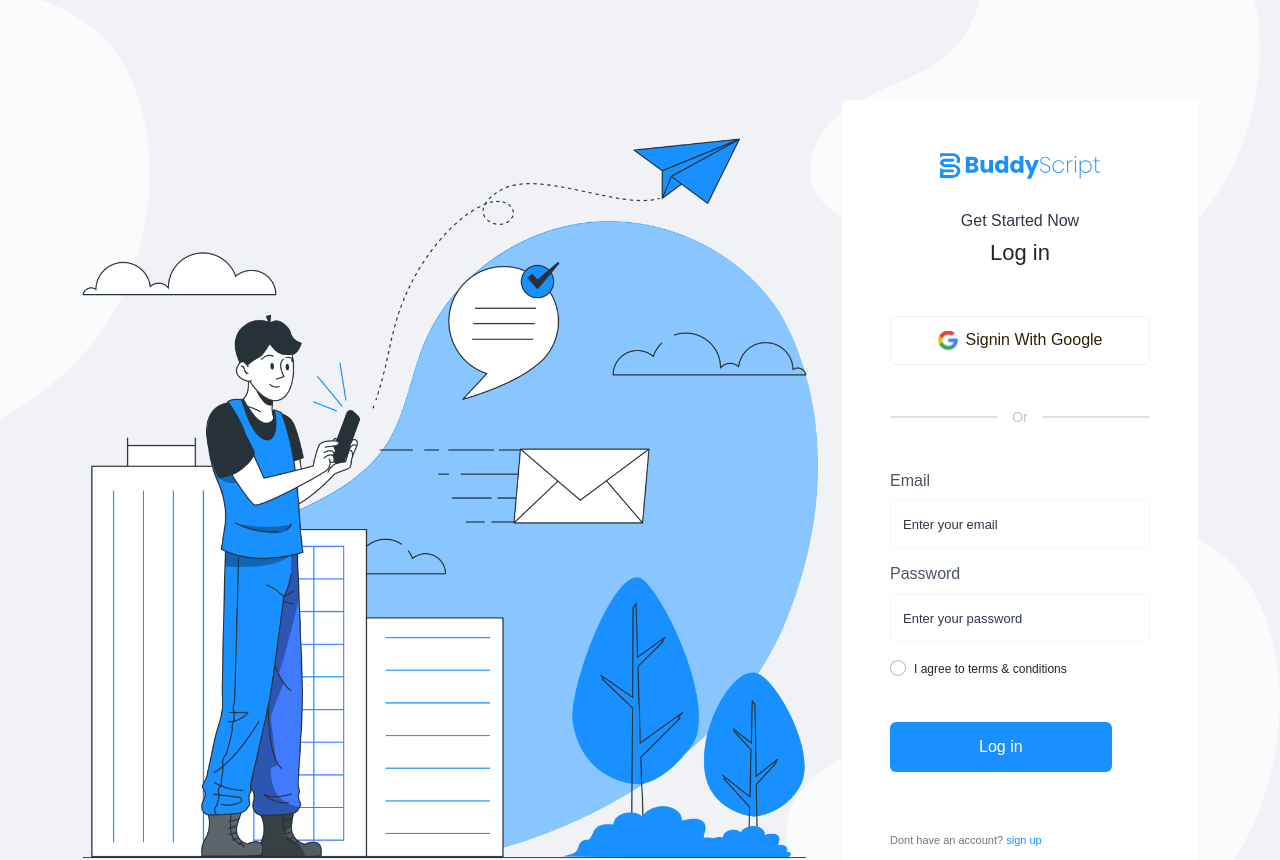
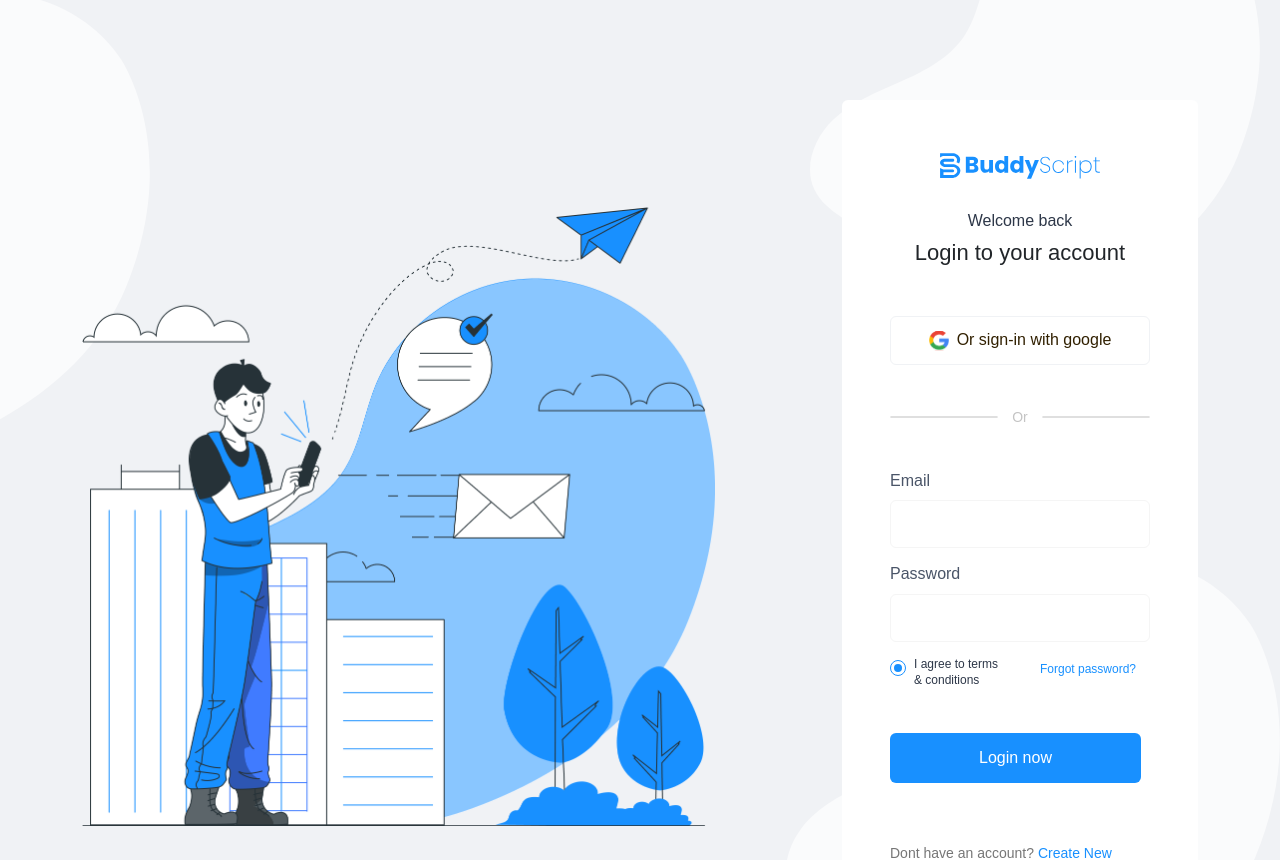
Before and after one commit to Mehedi-CoU-12/Social-Media-App, a Next.js app in the folder frontend/: page /login in a window 1280 px wide. Shown: the top 860 px of the page. Built offline with nearby package versions, Linux system fonts and the light colour scheme; no server answers.

Commit message:
feat: Update RegisterPage for login functionality; remove agreement check and adjust class names for consistency

```diff
--- a/frontend/app/(locale)/login/page.tsx
+++ b/frontend/app/(locale)/login/page.tsx
@@ -31,7 +31,7 @@ export default function RegisterPage() {
     const handleSubmit = (e: React.FormEvent) => {
         e.preventDefault()
 
-        if (!email || !password || !agree) {
+        if (!email || !password) {
             toast.error('Please fill all fields & agree to terms')
             return
         }
@@ -40,7 +40,7 @@ export default function RegisterPage() {
     }
 
     return (
-        <section className="_social_registration_wrapper _layout_main_wrapper">
+        <section className="_social_login_wrapper _layout_main_wrapper">
             <div className="_shape_one">
                 <img src="/images/shape1.svg" alt="" className="_shape_img" />
                 <img
@@ -65,77 +65,63 @@ export default function RegisterPage() {
                     className="_dark_shape _dark_shape_opacity"
                 />
             </div>
-
-            <div className="_social_registration_wrap">
+            <div className="_social_login_wrap">
                 <div className="container">
                     <div className="row align-items-center">
                         <div className="col-xl-8 col-lg-8 col-md-12 col-sm-12">
-                            <div className="_social_registration_right">
-                                <div className="_social_registration_right_image">
+                            <div className="_social_login_left">
+                                <div className="_social_login_left_image">
                                     <img
                                         src="/images/login.png"
-                                        alt="Registration"
-                                    />
-                                </div>
-                                <div className="_social_registration_right_image_dark">
-                                    <img
-                                        src="/images/login.png"
-                                        alt="Registration"
+                                        alt="Image"
+                                        className="_left_img"
                                     />
                                 </div>
                             </div>
                         </div>
-
                         <div className="col-xl-4 col-lg-4 col-md-12 col-sm-12">
-                            <div className="_social_registration_content">
-                                <div className="_social_registration_right_logo _mar_b28">
+                            <div className="_social_login_content">
+                                <div className="_social_login_left_logo _mar_b28">
                                     <img
                                         src="/images/logo.svg"
-                                        alt="Logo"
-                                        className="_right_logo"
+                                        alt="Image"
+                                        className="_left_logo"
                                     />
                                 </div>
-
-                                <p className="_social_registration_content_para _mar_b8">
-                                    Get Started Now
+                                <p className="_social_login_content_para _mar_b8">
+                                    Welcome back
                                 </p>
-                                <h4 className="_social_registration_content_title _titl4 _mar_b50">
-                                    Log in
+                                <h4 className="_social_login_content_title _titl4 _mar_b50">
+                                    Login to your account
                                 </h4>
-
                                 <button
                                     type="button"
-                                    className="_social_registration_content_btn _mar_b40"
-                                    aria-label="Register with Google"
+                                    className="_social_login_content_btn _mar_b40"
                                 >
                                     <img
                                         src="/images/google.svg"
-                                        alt="Google"
+                                        alt="Image"
                                         className="_google_img"
-                                    />
-                                    <span>Signin With Google</span>
+                                    />{' '}
+                                    <span>Or sign-in with google</span>
                                 </button>
-
-                                <div className="_social_registration_content_bottom_txt _mar_b40">
+                                <div className="_social_login_content_bottom_txt _mar_b40">
+                                    {' '}
                                     <span>Or</span>
                                 </div>
-
-                                <form className="_social_registration_form">
+                                <form
+                                    className="_social_login_form"
+                                    onSubmit={handleSubmit}
+                                >
                                     <div className="row">
                                         <div className="col-xl-12 col-lg-12 col-md-12 col-sm-12">
-                                            <div className="_social_registration_form_input _mar_b14">
-                                                <label
-                                                    className="_social_registration_label _mar_b8"
-                                                    htmlFor="email"
-                                                >
+                                            <div className="_social_login_form_input _mar_b14">
+                                                <label className="_social_login_label _mar_b8">
                                                     Email
                                                 </label>
                                                 <input
-                                                    id="email"
                                                     type="email"
-                                                    className="form-control _social_registration_input"
-                                                    placeholder="Enter your email"
-                                                    required
+                                                    className="form-control _social_login_input"
                                                     value={email}
                                                     onChange={(e) =>
                                                         setField(
@@ -143,23 +129,18 @@ export default function RegisterPage() {
                                                             e.target.value
                                                         )
                                                     }
+                                                    required
                                                 />
                                             </div>
                                         </div>
                                         <div className="col-xl-12 col-lg-12 col-md-12 col-sm-12">
-                                            <div className="_social_registration_form_input _mar_b14">
-                                                <label
-                                                    className="_social_registration_label _mar_b8"
-                                                    htmlFor="password"
-                                                >
+                                            <div className="_social_login_form_input _mar_b14">
+                                                <label className="_social_login_label _mar_b8">
                                                     Password
                                                 </label>
                                                 <input
-                                                    id="password"
                                                     type="password"
-                                                    className="form-control _social_registration_input"
-                                                    placeholder="Enter your password"
-                                                    required
+                                                    className="form-control _social_login_input"
                                                     value={password}
                                                     onChange={(e) =>
                                                         setField(
@@ -167,56 +148,62 @@ export default function RegisterPage() {
                                                             e.target.value
                                                         )
                                                     }
+                                                    required
                                                 />
                                             </div>
                                         </div>
                                     </div>
-
                                     <div className="row">
-                                        <div className="col-lg-12 col-xl-12 col-md-12 col-sm-12">
-                                            <div className="form-check _social_registration_form_check">
+                                        <div className="col-lg-6 col-xl-6 col-md-6 col-sm-12">
+                                            <div className="form-check _social_login_form_check">
                                                 <input
-                                                    className="form-check-input _social_registration_form_check_input"
+                                                    className="form-check-input _social_login_form_check_input"
                                                     type="radio"
-                                                    name="terms"
-                                                    id="terms"
-                                                    onChange={() =>
-                                                        setField('agree', true)
-                                                    }
+                                                    name="flexRadioDefault"
+                                                    id="flexRadioDefault2"
+                                                    defaultChecked
                                                 />
                                                 <label
-                                                    className="form-check-label _social_registration_form_check_label"
-                                                    htmlFor="terms"
+                                                    className="form-check-label _social_login_form_check_label"
+                                                    htmlFor="flexRadioDefault2"
                                                 >
                                                     I agree to terms &
                                                     conditions
                                                 </label>
                                             </div>
                                         </div>
+                                        <div className="col-lg-6 col-xl-6 col-md-6 col-sm-12">
+                                            <div className="_social_login_form_left">
+                                                <p className="_social_login_form_left_para">
+                                                    Forgot password?
+                                                </p>
+                                            </div>
+                                        </div>
                                     </div>
-
                                     <div className="row">
                                         <div className="col-lg-12 col-md-12 col-xl-12 col-sm-12">
-                                            <div className="_social_registration_form_btn _mar_t40 _mar_b60">
+                                            <div className="_social_login_form_btn _mar_t40 _mar_b60">
                                                 <button
-                                                    type="button"
-                                                    className="_social_registration_form_btn_link _btn1"
-                                                    onClick={handleSubmit}
-                                                    // disabled={}
+                                                    type="submit"
+                                                    className="_social_login_form_btn_link _btn1"
+                                                    disabled={isPending}
                                                 >
-                                                    Log in
+                                                    {isPending
+                                                        ? 'Logging in...'
+                                                        : 'Login now'}
                                                 </button>
                                             </div>
                                         </div>
                                     </div>
                                 </form>
-
                                 <div className="row">
                                     <div className="col-xl-12 col-lg-12 col-md-12 col-sm-12">
-                                        <div className="_social_registration_bottom_txt">
-                                            <p className="_social_registration_bottom_txt_para">
+                                        <div className="_social_login_bottom_txt">
+                                            <p className="_social_login_bottom_txt_para">
                                                 Dont have an account?{' '}
-                                                <a href="/register">sign up</a>
+                                                <a href="/register">
+                                                    Create New Account
+                                                </a>
                                             </p>
                                         </div>
                                     </div>
```
